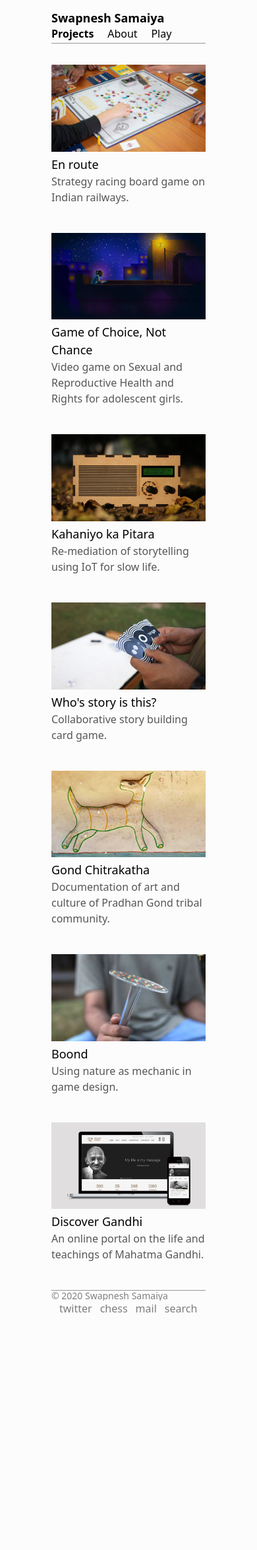
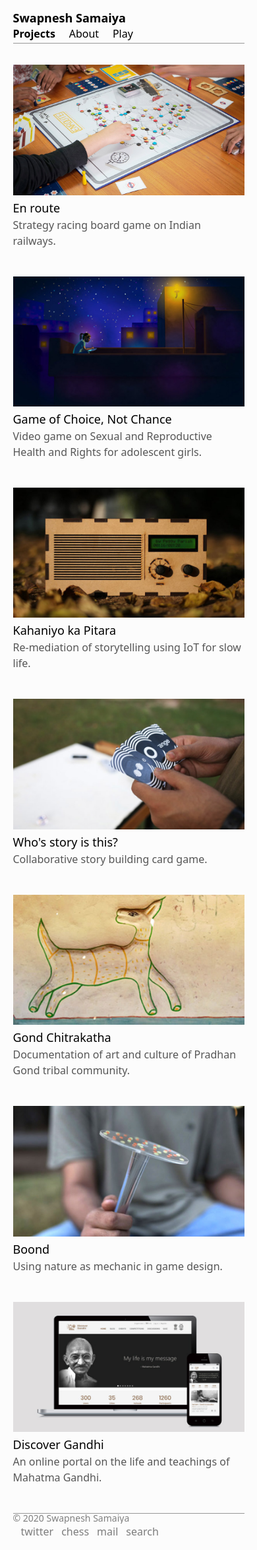
Before and after one commit to bunbutterjam/bunbutterjam.github.io, a Jekyll site: the page built from index.html, in a window 390 px wide. Shown: the whole page at 66% size. Built offline with Jekyll 4.4.1, drawn with Linux system fonts in a browser that asks for light colours; before the commit the page ends 2011 px from its top, so only the background shows below that.

Commit message:
updated mobile media queries

```diff
--- a/_sass/main.scss
+++ b/_sass/main.scss
@@ -456,7 +456,7 @@ figcaption {
 }
 
 
-@media screen and (max-width: 890px) {
+@media screen and (max-width: 906px) {
 	header li {
 		display: inline-flex;
 		margin-right: 1rem;
@@ -481,26 +481,48 @@ figcaption {
 	}
 
 
-.project-grid {
 
-	display: grid;
-	grid-template-columns: repeat(auto-fit, minmax(12rem, 1fr));
-	grid-gap: 2rem;
+main {
+	max-width: 90%;
+}
+
+.head-container {
+	max-width: 90%;
+}
+
+.footer-container {
+	max-width: 90%;
+}
+
 
 }
 
-}
+@media screen and (max-width: 370px) {
 
-@media screen and (max-width: 490px) {
-
-	.head-icons {
-
-		display: none;
+	.head-container {
+		height: auto;
 	}
 
-	.footer-icon {
-
-		display: none;
+	.head-title {
+		margin-bottom: 10px;
 	}
 
+	.footer-container {
+
+		height: auto;
+	}
+	.footer-text {
+		margin-top: 6px;
+	}
+
+	.footer-icons {
+		margin-top: 6px;
+		float: left;
+	}
+
+
+	.head-container {
+		max-width: 90%;
+		border: none;
+	}
 }
```
